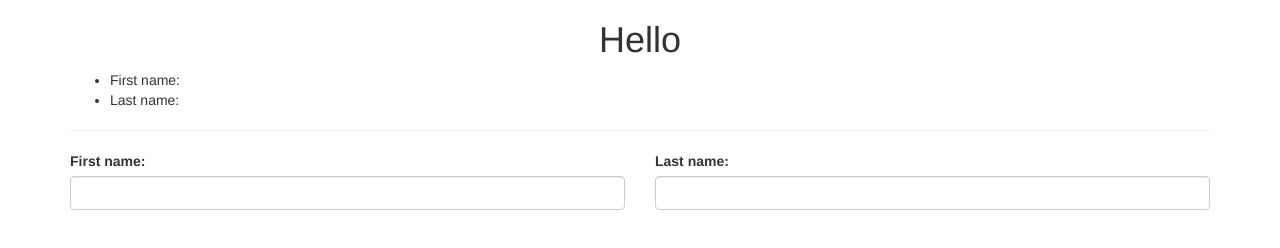
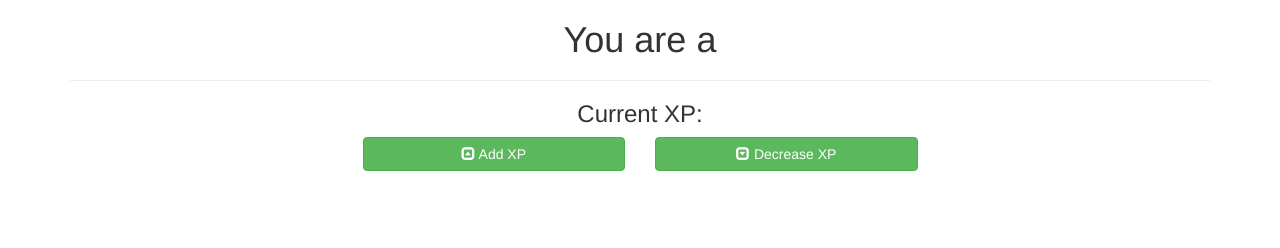
Before and after one commit to dlcmh/devmarketer-vue-js-2.0-tutorial-series, a plain HTML site: page index.html in a window 1280 px wide. Drawn offline with nearby package versions, Linux system fonts and the light colour scheme.

Commit message:
start new XP (experience points) template

```diff
--- a/index.html
+++ b/index.html
@@ -13,25 +13,24 @@
     <div id="app" class="container">
       <div class="row">
         <div class="col-md-12 text-center">
-          <h1>Hello {{ fullName }}</h1>
-          <ul class="text-left">
-            <li>First name: {{ firstName }}</li>
-            <li>Last name: {{ lastName }}</li>
-          </ul>
+          <h1>You are a <strong></strong></h1>
           <hr>
+          <h3>Current XP: </h3>
         </div>
       </div>
       <div class="row">
+        <div class="col-md-6 col-md-offset-3">
+          <div class="row">
               <div class="col-md-6">
                 <div class="form-group">
-            <label>First name:</label>
-            <input type="text" class="form-control" v-model='firstName'>
+                  <button class='btn btn-success btn-block'><span class="glyphicon glyphicon-collapse-up"></span> Add XP</button>
                 </div>
               </div>
               <div class="col-md-6">
                 <div class="form-group">
-            <label>Last name:</label>
-            <input type="text" class="form-control" v-model='lastName'>
+                  <button class='btn btn-success btn-block'><span class="glyphicon glyphicon-collapse-down"></span> Decrease XP</button>
+                </div>
+              </div>
           </div>
         </div>
       </div>
@@ -42,15 +41,6 @@
   <script>
     var app = new Vue({
       el: '#app',
-      data: {
-        firstName: '',
-        lastName: '',
-      },
-      computed: {
-        fullName: function() {
-          return this.firstName + ' ' + this.lastName
-        }
-      },
     })
   </script>
 </html>
```
Lines whose indentation alone changed are shown as unchanged.
